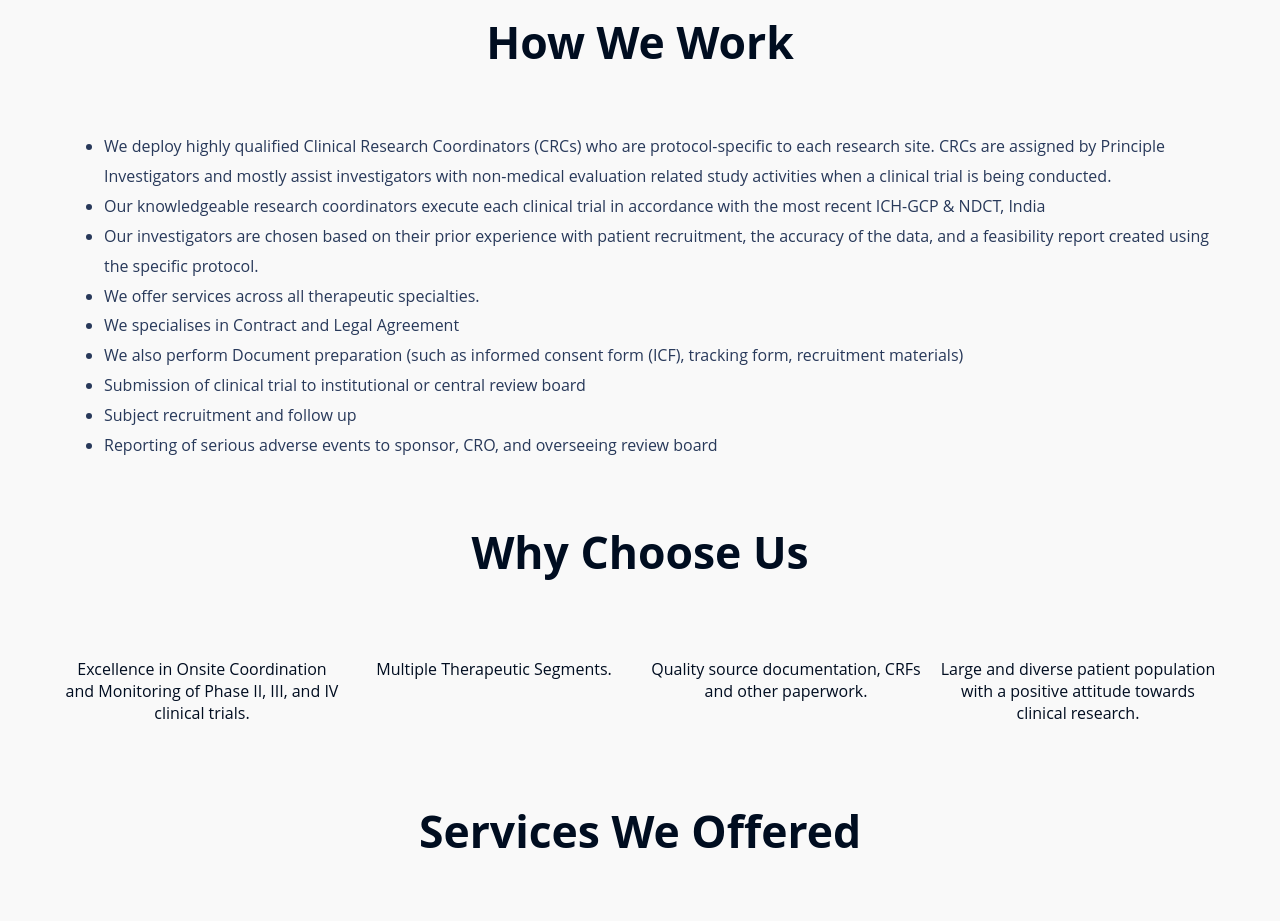
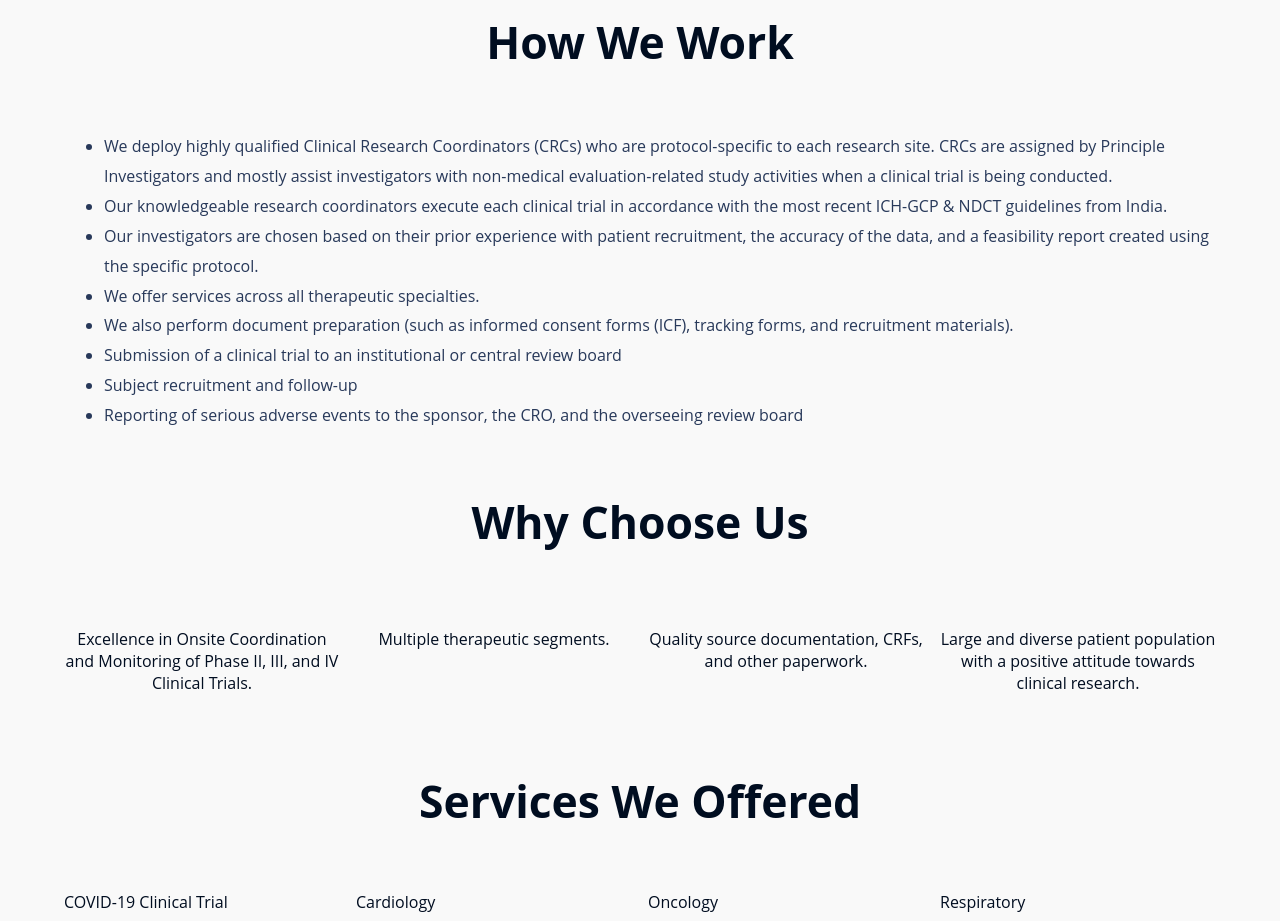
Before and after one commit to Suraj-Jaiswar/clinical, a Next.js app: page / in a window 1280 px wide. Shown: the part 980-1901 px from the top of the page. Built offline with nearby package versions, Linux system fonts and the light colour scheme.

Commit message:
added grammer changes

```diff
--- a/component/contact/contact.module.scss
+++ b/component/contact/contact.module.scss
@@ -9,3 +9,8 @@
         display: inline-block;
     }
 }
+@media (max-width : 425px){
+    .form_holder{
+        width: 100%;
+    }
+}
--- a/component/home/Home.jsx
+++ b/component/home/Home.jsx
@@ -91,7 +91,7 @@ const Home = (props) =>{
                         </Grid>
                         <Grid>
                             <p className={`${styles.content}`}>
-                                Clinical Trial Research Services (CTRS) is a India Based SMO offers cutting-edge, specialised clinical trial and research-related services. Above our name, expresses our enthusiasm for conducting clinical trials, doing research, and providing the globe with the best services and treatment solutions. We provide exceptional site management and project management and monitoring of phase II, III and IV clinical trials involving pharmaceutical, biological and medical device products to its clients. We maintain High retention of our clients due to our commitment, responsiveness, flexibility, performance, cost effectiveness and unmatched quality. We complement each client's working culture and management style and are flexible to their requirements
+                                Clinical Trial Research Services (CTRS) is an India-based SMO that offers cutting-edge, specialised clinical trial and research-related services. Above our name, we express our enthusiasm for conducting clinical trials, doing research, and providing the globe with the best services and treatment solutions. We provide exceptional site management, project management, and monitoring of phases II, III, and IV clinical trials involving pharmaceutical, biological, and medical device products to its clients. We maintain high client retention rates due to our commitment, responsiveness, flexibility, performance, cost effectiveness, and unmatched quality. We complement each client's working culture and management style and are flexible with their requirements.
                             </p>
                         </Grid>
                         <Grid>
@@ -102,10 +102,10 @@ const Home = (props) =>{
                         <Grid>
                             <ul className={styles.content}>
                                 <li>
-                                    We deploy highly qualified Clinical Research Coordinators (CRCs) who are protocol-specific to each research site. CRCs are assigned by Principle Investigators and mostly assist investigators with non-medical evaluation related study activities when a clinical trial is being conducted.
+                                    We deploy highly qualified Clinical Research Coordinators (CRCs) who are protocol-specific to each research site. CRCs are assigned by Principle Investigators and mostly assist investigators with non-medical evaluation-related study activities when a clinical trial is being conducted.
                                 </li>
                                 <li>
-                                    Our knowledgeable research coordinators execute each clinical trial in accordance with the most recent ICH-GCP & NDCT, India
+                                    Our knowledgeable research coordinators execute each clinical trial in accordance with the most recent ICH-GCP & NDCT guidelines from India.
                                 </li>
                                 <li>
                                     Our investigators are chosen based on their prior experience with patient recruitment, the accuracy of the data, and a feasibility report created using the specific protocol.
@@ -114,19 +114,16 @@ const Home = (props) =>{
                                     We offer services across all therapeutic specialties.
                                 </li>
                                 <li>
-                                    We specialises in Contract and Legal Agreement
+                                    We also perform document preparation (such as informed consent forms (ICF), tracking forms, and recruitment materials).
                                 </li>
                                 <li>
-                                    We also perform Document preparation (such as informed consent form (ICF), tracking form, recruitment materials)
+                                    Submission of a clinical trial to an institutional or central review board
                                 </li>
                                 <li>
-                                    Submission of clinical trial to institutional or central review board
+                                    Subject recruitment and follow-up
                                 </li>
                                 <li>
-                                    Subject recruitment and follow up
-                                </li>
-                                <li>
-                                    Reporting of serious adverse events to sponsor, CRO, and overseeing review board
+                                    Reporting of serious adverse events to the sponsor, the CRO, and the overseeing review board
                                 </li>
                             </ul>
                         </Grid>
@@ -138,17 +135,17 @@ const Home = (props) =>{
                         <Grid container spacing={2}>
                             <Grid className="text-center" xs={isMobile ? 6 : 3}>
                                 <p>
-                                    Excellence in Onsite Coordination and Monitoring of Phase II, III, and IV clinical trials.
+                                    Excellence in Onsite Coordination and Monitoring of Phase II, III, and IV Clinical Trials.
                                 </p>
                             </Grid>
                             <Grid className="text-center" xs={isMobile ? 6 : 3}>
                                 <p>
-                                    Multiple Therapeutic Segments.
+                                    Multiple therapeutic segments.
                                 </p>
                             </Grid>
                             <Grid className="text-center" xs={isMobile ? 6 : 3}>
                                 <p>
-                                    Quality source documentation, CRFs and other paperwork.
+                                    Quality source documentation, CRFs, and other paperwork.
                                 </p>
                             </Grid>
                             <Grid className="text-center" xs={isMobile ? 6 : 3}>
```
Also changed, not shown: component/about/About.jsx (+4 -4 lines), component/contact/Contact.jsx (+12 -1 lines).
